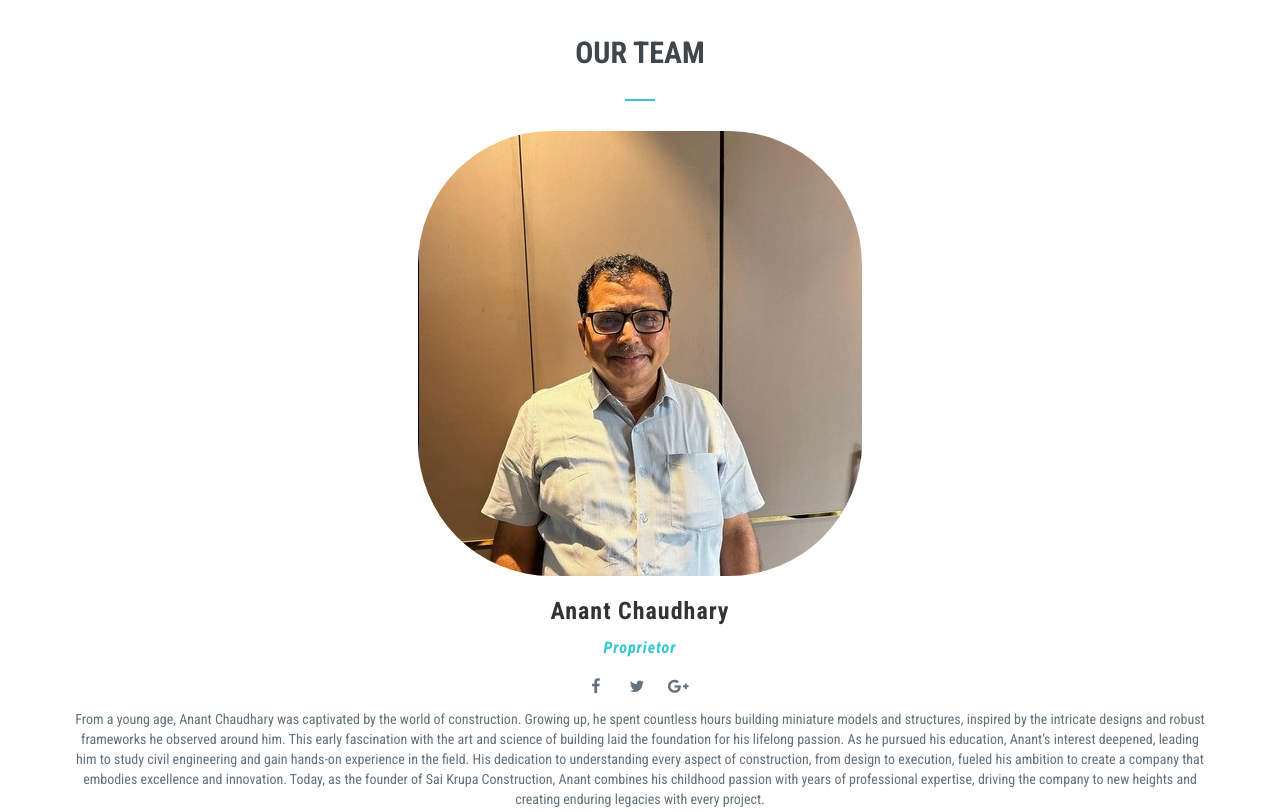
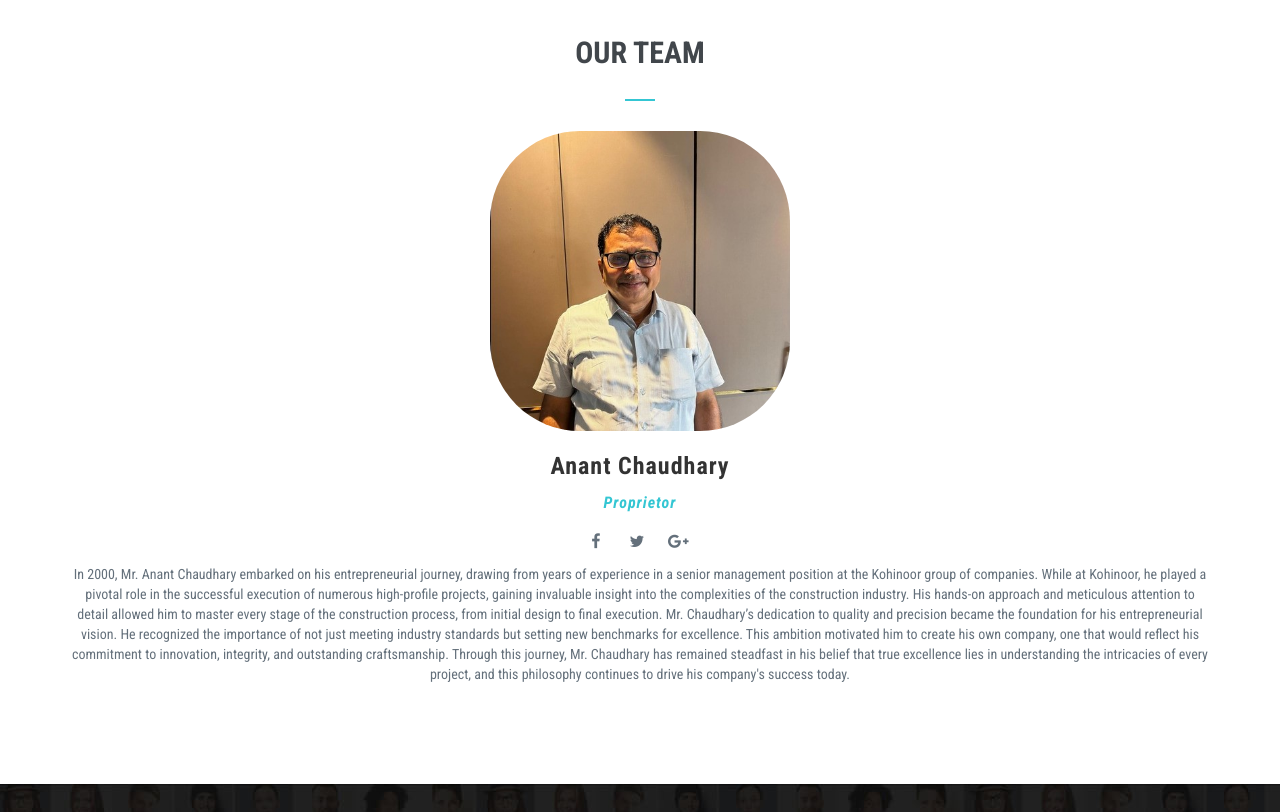
Before and after one commit to hiteshkukreja47/Sai-Krupa-Construction-s, a plain HTML site: page index.html in a window 1280 px wide. Shown: the part 2920-3732 px from the top of the page. Drawn offline with Linux system fonts and the light colour scheme.

Commit message:
image change

```diff
--- a/css/styles.css
+++ b/css/styles.css
@@ -308,6 +308,7 @@ h4.team-member-designation{
 .img-circle{
 	margin: auto;
 	border-radius: 30%;
+	height: 300px;
 }
 
 /**************************************************************************************
--- a/index.html
+++ b/index.html
@@ -440,7 +440,9 @@
                                                <li><a href="" class="social-icon icon-gray"><i class="fa fa-facebook"></i></a></li>
                                                <li><a href="" class="social-icon icon-gray"><i class="fa fa-twitter"></i></a></li>
                                                <li><a href="" class="social-icon icon-gray"><i class="fa fa-google-plus"></i></a></li>
-                                               <p>From a young age, Anant Chaudhary was captivated by the world of construction. Growing up, he spent countless hours building miniature models and structures, inspired by the intricate designs and robust frameworks he observed around him. This early fascination with the art and science of building laid the foundation for his lifelong passion. As he pursued his education, Anant’s interest deepened, leading him to study civil engineering and gain hands-on experience in the field. His dedication to understanding every aspect of construction, from design to execution, fueled his ambition to create a company that embodies excellence and innovation. Today, as the founder of Sai Krupa Construction, Anant combines his childhood passion with years of professional expertise, driving the company to new heights and creating enduring legacies with every project.</p>
+                                               <p>In 2000, Mr. Anant Chaudhary embarked on his entrepreneurial journey, drawing from years of experience in a senior management position at the Kohinoor group of companies. While at Kohinoor, he played a pivotal role in the successful execution of numerous high-profile projects, gaining invaluable insight into the complexities of the construction industry. His hands-on approach and meticulous attention to detail allowed him to master every stage of the construction process, from initial design to final execution.
+                                                Mr. Chaudhary’s dedication to quality and precision became the foundation for his entrepreneurial vision. He recognized the importance of not just meeting industry standards but setting new benchmarks for excellence. This ambition motivated him to create his own company, one that would reflect his commitment to innovation, integrity, and outstanding craftsmanship.
+                                                Through this journey, Mr. Chaudhary has remained steadfast in his belief that true excellence lies in understanding the intricacies of every project, and this philosophy continues to drive his company's success today.</p>
                                            </ul>
                                        </div>
                                    </div>
```
Also changed, not shown: images/bg-home.jpg.
